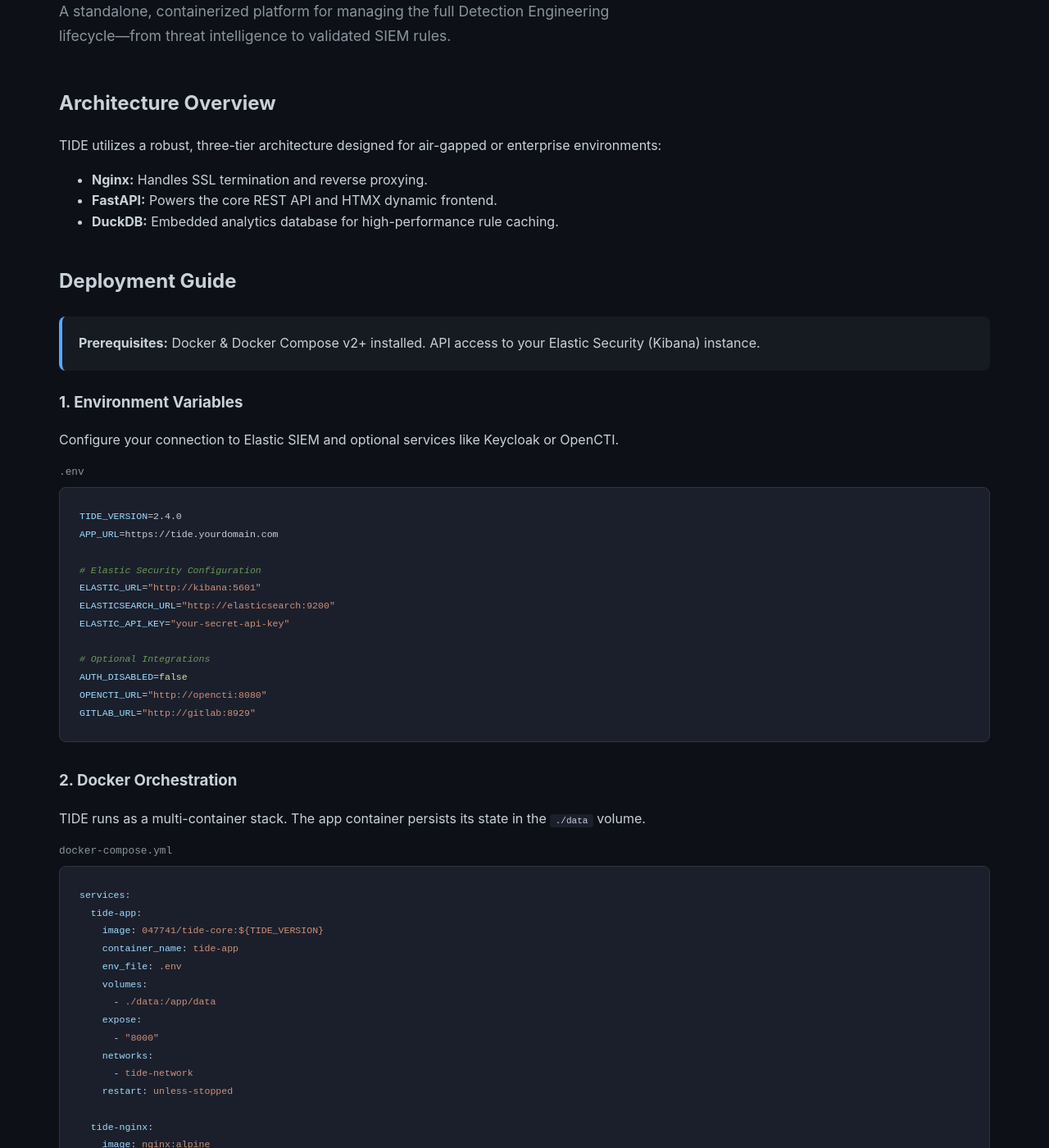
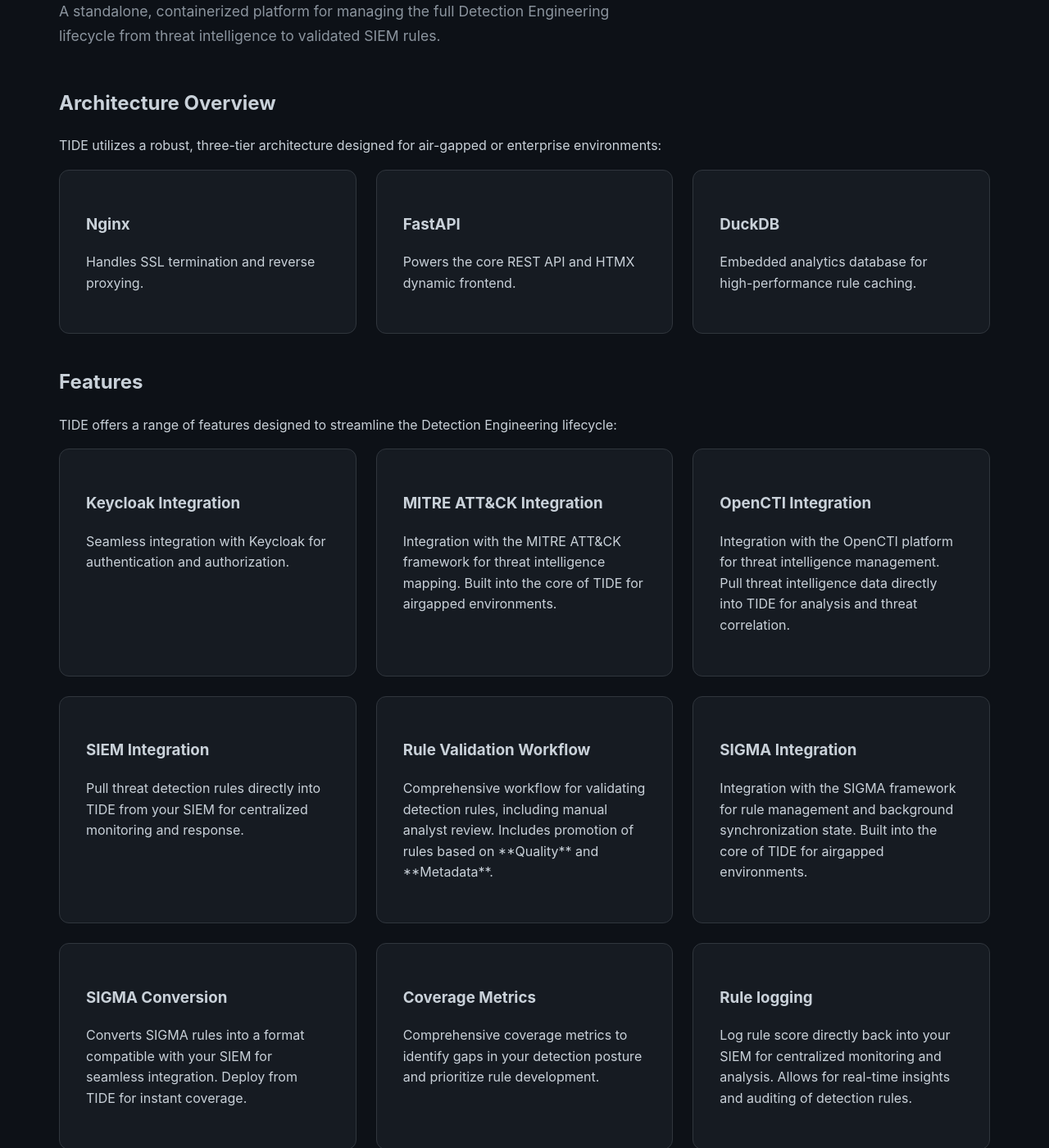
Before and after one commit to sigeauk/sigeauk.github.io, a Jekyll site: the page built from tide.html, in a window 1280 px wide and 1400 px high, scrolled down 320 px. Shown: the whole window at 82% size. Built offline with Jekyll 4.4.1, drawn with Linux system fonts in a browser that asks for light colours; some of the changed text lies outside the part shown.

Commit message:
add feaures to tide

```diff
--- a/tide.html
+++ b/tide.html
@@ -1,102 +1,118 @@
 ---
 layout: default
-title: Products
+title: TIDE
 description: Explore Sigea's flagship product, TIDE—a comprehensive platform for Threat Informed Detection Engineering.
 ---
 
 <div class="hero-mini">
     <h2 class="main-heading">TIDE</h2>
     <p class="accent-subtitle">Threat Informed Detection Engineering</p>
-    <p class="lead-text">A standalone, containerized platform for managing the full Detection Engineering lifecycle—from threat intelligence to validated SIEM rules.</p>
+    <p class="lead-text">A standalone, containerized platform for managing the full Detection Engineering lifecycle from threat intelligence to validated SIEM rules.</p>
 </div>
 
 <section class="product-info">
-    <h2>Architecture Overview</h2>
+    <span class="text-accent"></span><h2>Architecture Overview</h2></span>
     <p>TIDE utilizes a robust, three-tier architecture designed for air-gapped or enterprise environments:</p>
 
-    <ul>
-        <li><strong>Nginx:</strong> Handles SSL termination and reverse proxying.</li>
-        <li><strong>FastAPI:</strong> Powers the core REST API and HTMX dynamic frontend.</li>
-        <li><strong>DuckDB:</strong> Embedded analytics database for high-performance rule caching.</li>
-    </ul>
+    <div class="grid">
+        <div class="feature-card">
+            <span class="text-accent"></span><h3>Nginx</h3></span>
+            <p>Handles SSL termination and reverse proxying.</p>
+        </div>
 
-    <h2>Deployment Guide</h2>
+        <div class="feature-card">
+            <span class="text-accent"></span><h3>FastAPI</h3></span>
+            <p>Powers the core REST API and HTMX dynamic frontend.</p>
+        </div>
 
-    <div class="step-box">
-        <strong>Prerequisites:</strong> Docker & Docker Compose v2+ installed. API access to your Elastic Security (Kibana) instance.
+        <div class="feature-card">
+            <span class="text-accent"></span><h3>DuckDB</h3></span>
+            <p>Embedded analytics database for high-performance rule caching.</p>
+        </div>
+    </div>
+</section>
+
+<section class="product-info">
+
+        <span class="text-accent"></span><h2>Features</h2></span>
+    <p>TIDE offers a range of features designed to streamline the Detection Engineering lifecycle:</p>
+
+    <div class="grid">
+        <div class="feature-card">
+            <span class="text-accent"></span><h3>Keycloak Integration</h3></span>
+            <p>Seamless integration with Keycloak for authentication and authorization.</p>
+        </div>
+
+        <div class="feature-card">
+            <span class="text-accent"></span><h3>MITRE ATT&CK Integration</h3></span>
+            <p>Integration with the MITRE ATT&CK framework for threat intelligence mapping. Built into the core of TIDE for airgapped environments.</p>
+        </div>
+
+        <div class="feature-card">
+            <span class="text-accent"></span><h3>OpenCTI Integration</h3></span>
+            <p>Integration with the OpenCTI platform for threat intelligence management. Pull threat intelligence data directly into TIDE for analysis and threat correlation.</p>
+        </div>
+
+        <div class="feature-card">
+            <span class="text-accent"></span><h3>SIEM Integration</h3></span>
+            <p>Pull threat detection rules directly into TIDE from your SIEM for centralized monitoring and response.</p>
+        </div>
+
+        <div class="feature-card">
+            <span class="text-accent"></span><h3>Rule Validation Workflow</h3></span>
+            <p>Comprehensive workflow for validating detection rules, including manual analyst review. Includes promotion of rules based on **Quality** and **Metadata**.</p>
+        </div>
+
+        <div class="feature-card">
+            <span class="text-accent"></span><h3>SIGMA Integration</h3></span>
+            <p>Integration with the SIGMA framework for rule management and background synchronization state. Built into the core of TIDE for airgapped environments.</p>
+        </div>
+
+        <div class="feature-card">
+            <span class="text-accent"></span><h3>SIGMA Conversion</h3></span>
+            <p>Converts SIGMA rules into a format compatible with your SIEM for seamless integration. Deploy from TIDE for instant coverage.</p>
+        </div>
+
+        <div class="feature-card">
+            <span class="text-accent"></span><h3>Coverage Metrics</h3></span>
+            <p>Comprehensive coverage metrics to identify gaps in your detection posture and prioritize rule development.</p>
+        </div>
+
+        <div class="feature-card">
+            <span class="text-accent"></span><h3>Rule logging</h3></span>
+            <p>Log rule score directly back into your SIEM for centralized monitoring and analysis. Allows for real-time insights and auditing of detection rules.</p>
+        </div>
     </div>
 
-    <h3>1. Environment Variables</h3>
-    <p>Configure your connection to Elastic SIEM and optional services like Keycloak or OpenCTI.</p>
+</section>
 
-    <span class="filename">.env</span>
-{% highlight bash %}
-TIDE_VERSION=2.4.0
-APP_URL=https://tide.yourdomain.com
+<section class="product-info">
+    <span class="text-accent"></span><h2>Data Persistence</h2></span>
+    <p>TIDE is designed for stability. The following files are maintained in your persistent volume to survive container updates:</p>
 
-# Elastic Security Configuration
-ELASTIC_URL="http://kibana:5601"
-ELASTICSEARCH_URL="http://elasticsearch:9200"
-ELASTIC_API_KEY="your-secret-api-key"
+    <div class="grid">
+        <div class="feature-card">
+            <span class="text-accent"></span><h3>tide.duckdb</h3></span>
+            <p>The central rule cache and coverage metrics.</p>
+        </div>
 
-# Optional Integrations
-AUTH_DISABLED=false
-OPENCTI_URL="http://opencti:8080"
-GITLAB_URL="http://gitlab:8929"
-{% endhighlight %}
+        <div class="feature-card">
+            <span class="text-accent"></span><h3>checkedRule.json</h3></span>
+            <p>Manual analyst validation records.</p>
+        </div>
 
-    <h3>2. Docker Orchestration</h3>
-    <p>TIDE runs as a multi-container stack. The app container persists its state in the <code>./data</code> volume.</p>
+        <div class="feature-card">
+            <span class="text-accent"></span><h3>triggers/</h3></span>
+            <p>Directory for background synchronization state.</p>
+        </div>
+    </div>
+</section>
 
-    <span class="filename">docker-compose.yml</span>
-{% highlight yaml %}
-services:
-  tide-app:
-    image: 047741/tide-core:${TIDE_VERSION}
-    container_name: tide-app
-    env_file: .env
-    volumes:
-      - ./data:/app/data
-    expose:
-      - "8000"
-    networks:
-      - tide-network
-    restart: unless-stopped
-
-  tide-nginx:
-    image: nginx:alpine
-    container_name: tide-nginx
-    ports:
-      - "443:443"
-    volumes:
-      - ./nginx/nginx.conf:/etc/nginx/conf.d/default.conf:ro
-      - ./certs/server.crt:/etc/nginx/certs/server.crt:ro
-    networks:
-      - tide-network
-    depends_on:
-      tide-app:
-        condition: service_healthy
-
-networks:
-  tide-network:
-    driver: bridge
-{% endhighlight %}
-
-    <h3>3. Launch</h3>
-    <p>Start the production stack with a single command:</p>
-{% highlight bash %}
-docker compose up -d
-{% endhighlight %}
-
-    <h2>Data Persistence</h2>
-    <p>TIDE is designed for stability. The following files are maintained in your persistent volume to survive container updates:</p>
-    <ul>
-        <li><code>tide.duckdb</code>: The central rule cache and coverage metrics.</li>
-        <li><code>checkedRule.json</code>: Manual analyst validation records.</li>
-        <li><code>triggers/</code>: Directory for background synchronization state.</li>
-    </ul>
-
-    <div class="cta-container">
+<section class="product-info">
+      <div class="cta-container">
         <a href="https://github.com/sigeauk/TIDE" class="btn-primary">Full Documentation on GitHub</a>
     </div>
+        <div class="cta-container">
+        <a href="https://hub.docker.com/r/047741/tide-core" class="btn-primary">Image on Docker Hub</a>
+    </div>
 </section>
```
